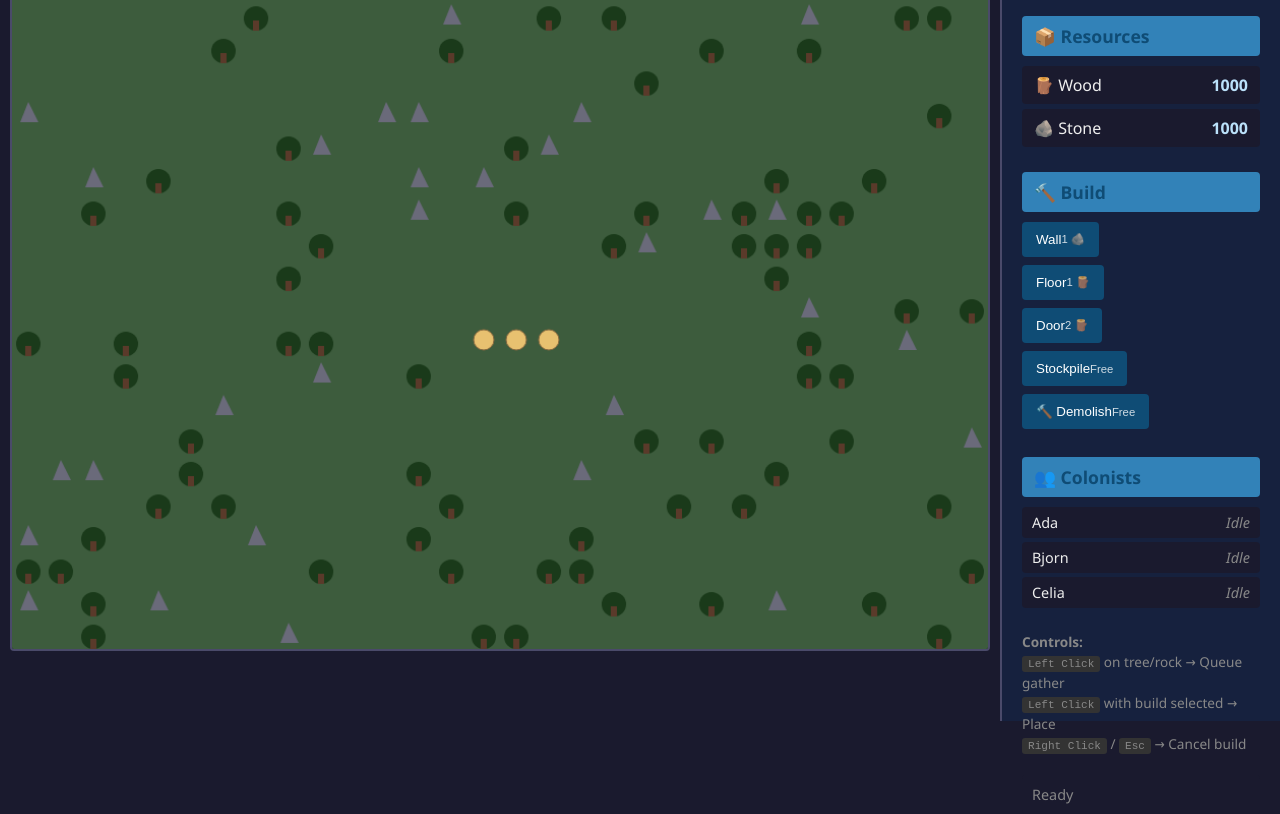
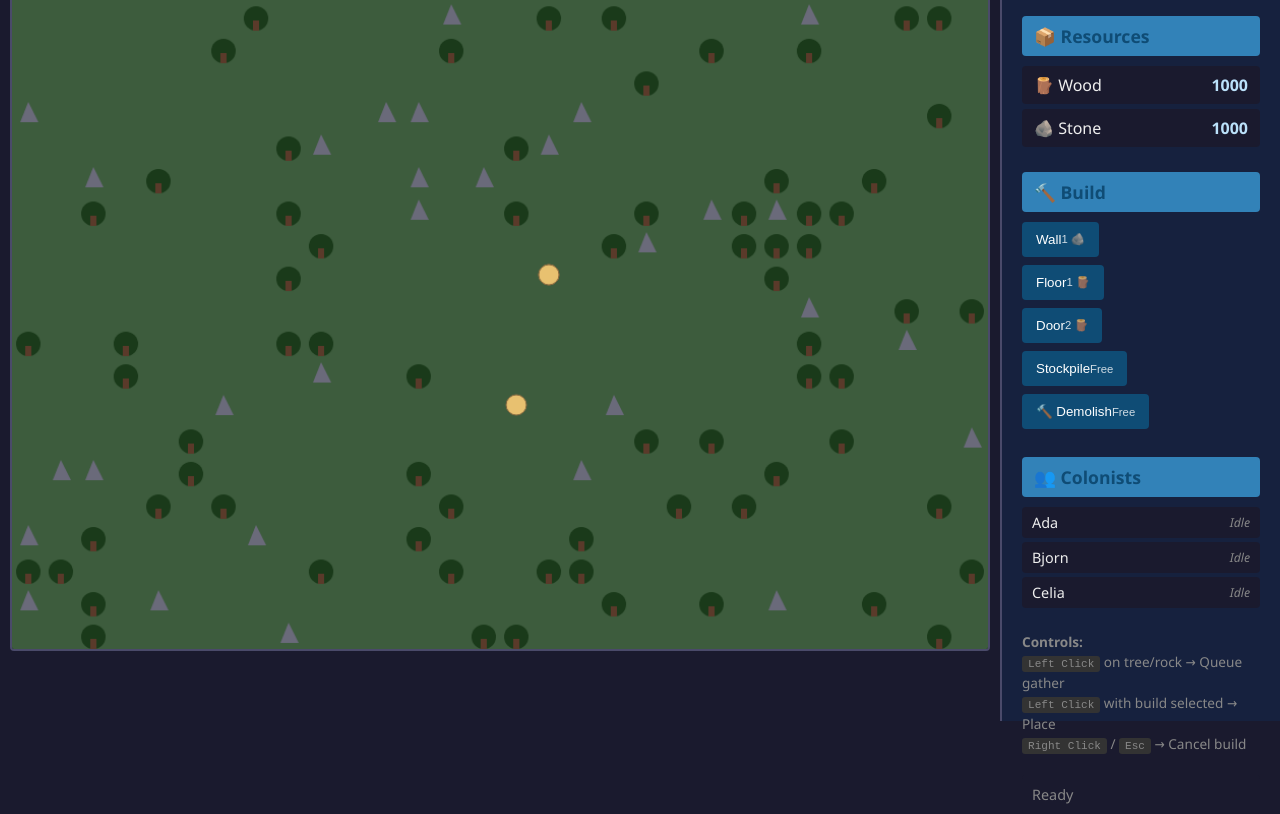
Before and after one commit to Tresky/talos-demo, a plain HTML site: page index.html in a window 1280 px wide. Shown: the part 79-893 px from the top of the page. Drawn offline with Linux system fonts and the light colour scheme.

Commit message:
Feature: cancel job buttons + idle wandering
- Added cancel (✕) button next to each colonist with a task
- Clicking cancel unassigns the task so another colonist can pick it up
- Idle colonists now occasionally wander to nearby tiles
- Wandering shows as status in colonist list
- Configurable wander chance (0.5% per frame) and radius (3 tiles)

```diff
--- a/src/colonist.js
+++ b/src/colonist.js
@@ -23,6 +23,7 @@
         pathIndex: 0,    // Current position in path
         targetX: null,   // Current movement target (pixel coords)
         targetY: null,
+        wandering: false, // True if currently wandering (no task, just moving)
     };
 }
 
@@ -133,5 +134,8 @@
                 return 'Working';
         }
     }
+    if (colonist.wandering) {
+        return 'Wandering';
+    }
     return 'Idle';
 }
--- a/src/config.js
+++ b/src/config.js
@@ -17,6 +17,10 @@
     gatherTime: 60,
     buildTime: 45,
     demolishTime: 30,
+
+    // Idle wandering
+    wanderChance: 0.005,  // Chance per frame to wander when idle (~once every 3 sec)
+    wanderRadius: 3,      // Max tiles to wander from current position
 
     // Map generation
     treeChance: 0.12,
--- a/src/main.js
+++ b/src/main.js
@@ -9,7 +9,7 @@
 import { assignTasks } from './tasks.js';
 import { updateColonists } from './systems.js';
 import { render } from './renderer.js';
-import { initUI, updateUI, setupBuildButtons } from './ui.js';
+import { initUI, updateUI, setupBuildButtons, setupColonistControls } from './ui.js';
 import { setupInput } from './input.js';
 
 // ============================================
@@ -47,6 +47,9 @@
 // Setup build buttons
 setupBuildButtons(state, setBuildMode);
 
+// Setup colonist controls (cancel buttons)
+setupColonistControls(state);
+
 // ============================================
 // GAME LOOP
 // ============================================
--- a/src/systems.js
+++ b/src/systems.js
@@ -7,16 +7,36 @@
 import { TILE, getDepletedTile } from './tiles.js';
 import { getTile, setTile, addResource } from './state.js';
 import { addStockpile, tileToPixel, pixelToTile } from './map.js';
-import { clearTask, setCarrying, clearCarrying, setTarget } from './colonist.js';
+import { clearTask, setCarrying, clearCarrying, setTarget, setPath, getColonistTile } from './colonist.js';
 import { removeTask, addTask } from './tasks.js';
 import { detectRooms } from './rooms.js';
-import { isWalkable } from './pathfinding.js';
+import { isWalkable, findPath } from './pathfinding.js';
 
 /**
  * Updates all colonists - movement and work.
  */
 export function updateColonists(state) {
     for (const colonist of state.colonists) {
+        // Handle wandering colonists (no task, just moving)
+        if (colonist.wandering) {
+            updateColonistMovement(state, colonist);
+            if (isAtPathEnd(colonist)) {
+                // Done wandering
+                colonist.wandering = false;
+                colonist.path = [];
+                colonist.pathIndex = 0;
+                colonist.targetX = null;
+                colonist.targetY = null;
+            }
+            continue;
+        }
+
+        // Check for idle wandering
+        if (!colonist.task && !colonist.carrying && !colonist.wandering) {
+            maybeStartWandering(state, colonist);
+            continue;
+        }
+
         if (!colonist.task) continue;
 
         updateColonistMovement(state, colonist);
@@ -26,6 +46,44 @@
             updateColonistWork(state, colonist);
         }
     }
+}
+
+/**
+ * Maybe start wandering if idle.
+ */
+function maybeStartWandering(state, colonist) {
+    if (Math.random() > CONFIG.wanderChance) return;
+
+    const currentTile = getColonistTile(colonist);
+    const radius = CONFIG.wanderRadius;
+
+    // Find a random walkable tile within radius
+    const candidates = [];
+    for (let dy = -radius; dy <= radius; dy++) {
+        for (let dx = -radius; dx <= radius; dx++) {
+            if (dx === 0 && dy === 0) continue;
+            const x = currentTile.x + dx;
+            const y = currentTile.y + dy;
+            if (isWalkable(state, x, y)) {
+                candidates.push({ x, y });
+            }
+        }
+    }
+
+    if (candidates.length === 0) return;
+
+    // Pick random destination
+    const dest = candidates[Math.floor(Math.random() * candidates.length)];
+
+    // Find path
+    const path = findPath(state, currentTile.x, currentTile.y, dest.x, dest.y);
+    if (!path || path.length < 2) return;
+
+    // Start wandering
+    colonist.wandering = true;
+    setPath(colonist, path);
+    const firstTarget = tileToPixel(path[0].x, path[0].y);
+    setTarget(colonist, firstTarget.x, firstTarget.y);
 }
 
 /**
--- a/src/ui.js
+++ b/src/ui.js
@@ -4,7 +4,7 @@
 
 import { BUILDINGS } from './config.js';
 import { canAfford } from './state.js';
-import { getStatusText } from './colonist.js';
+import { getStatusText, clearTask } from './colonist.js';
 import { getRoomInfo } from './rooms.js';
 
 // Cache DOM elements
@@ -68,12 +68,16 @@
  * Updates colonist list.
  */
 function updateColonistList(state) {
-    elements.colonistList.innerHTML = state.colonists.map(colonist => `
-        <div class="colonist-item">
-            <span>${colonist.name}</span>
-            <span class="colonist-status">${getStatusText(colonist)}</span>
-        </div>
-    `).join('');
+    elements.colonistList.innerHTML = state.colonists.map(colonist => {
+        const hasTask = colonist.task !== null;
+        return `
+            <div class="colonist-item">
+                <span>${colonist.name}</span>
+                <span class="colonist-status">${getStatusText(colonist)}</span>
+                ${hasTask ? `<button class="cancel-btn" data-colonist-id="${colonist.id}">✕</button>` : ''}
+            </div>
+        `;
+    }).join('');
 }
 
 /**
@@ -140,3 +144,20 @@
         });
     }
 }
+
+/**
+ * Sets up colonist cancel button handlers using event delegation.
+ */
+export function setupColonistControls(state) {
+    if (!elements) initUI();
+
+    elements.colonistList.addEventListener('click', (e) => {
+        if (e.target.classList.contains('cancel-btn')) {
+            const colonistId = parseInt(e.target.dataset.colonistId, 10);
+            const colonist = state.colonists.find(c => c.id === colonistId);
+            if (colonist && colonist.task) {
+                clearTask(colonist, true);  // Unassign so task can be picked up again
+            }
+        }
+    });
+}
--- a/styles.css
+++ b/styles.css
@@ -139,11 +139,36 @@
     margin-bottom: 4px;
     display: flex;
     justify-content: space-between;
+    align-items: center;
+    gap: 8px;
+}
+
+.colonist-item > span:first-child {
+    flex: 1;
 }
 
 .colonist-status {
     color: #888;
     font-style: italic;
+    font-size: 0.85em;
+}
+
+.cancel-btn {
+    background: #e94560;
+    border: none;
+    color: white;
+    width: 20px;
+    height: 20px;
+    border-radius: 3px;
+    cursor: pointer;
+    font-size: 12px;
+    line-height: 1;
+    padding: 0;
+    flex-shrink: 0;
+}
+
+.cancel-btn:hover {
+    background: #ff6b6b;
 }
 
 /* ============================================
```
